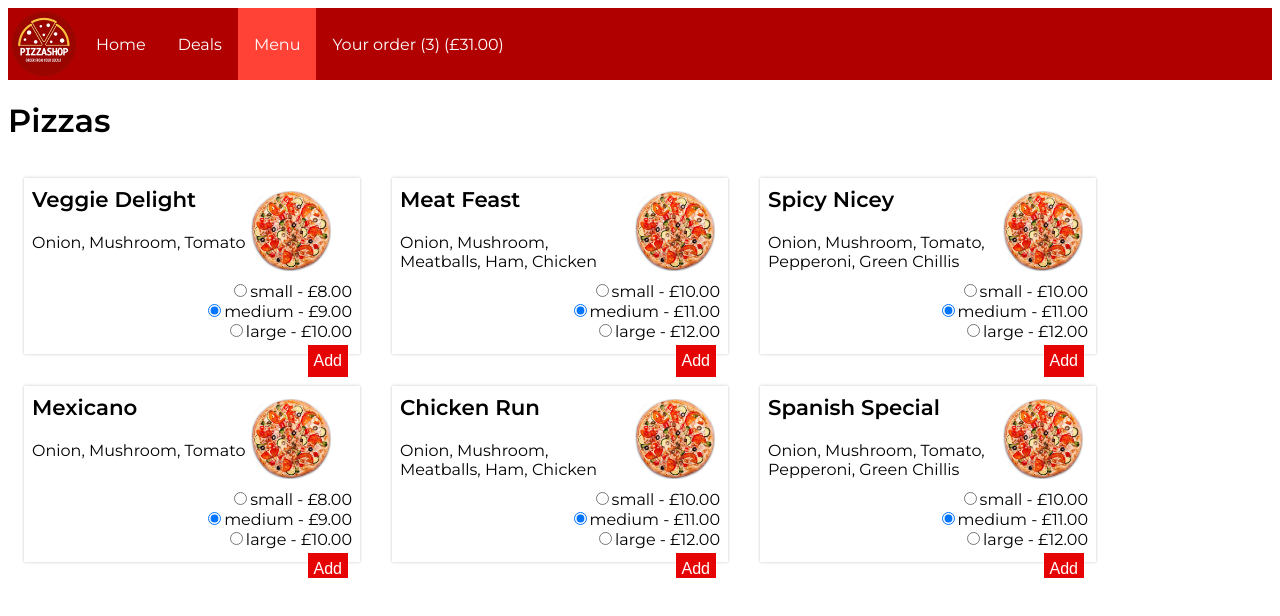
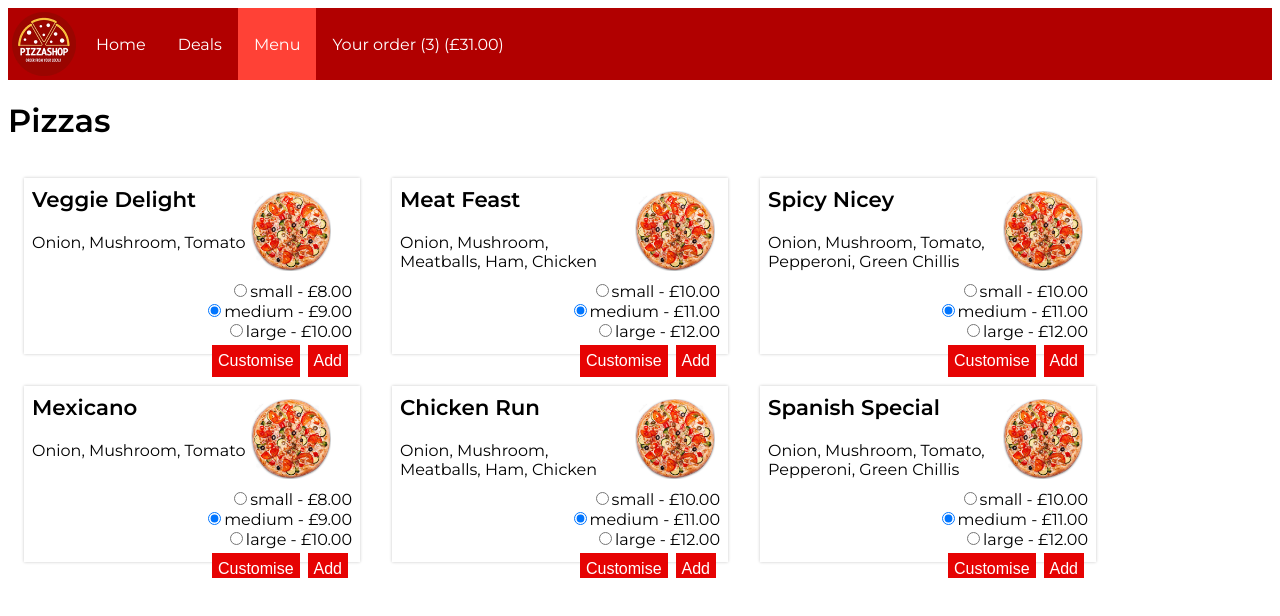
Before and after one commit to samthidny/pizza-shop, an Angular app: page /menu in a window 1280 px wide. Shown: the top 616 px of the page. Built offline with nearby package versions, Linux system fonts and the light colour scheme.

Commit message:
customise event propagation

```diff
--- a/src/app/app.module.ts
+++ b/src/app/app.module.ts
@@ -14,6 +14,7 @@ import { CustomiseComponent } from './customise.component';
 import { ToppingListComponent } from './topping-list.component';
 import { PizzaOptionComponent } from './pizza-option.component';
 import { SizePipe } from './size.pipe';
+import { CustomiseMenuItemComponent } from './pages/customise-menu-item.component';
 
 @NgModule({
   declarations: [
@@ -29,7 +30,8 @@ import { SizePipe } from './size.pipe';
     CustomiseComponent,
     ToppingListComponent,
     PizzaOptionComponent,
-    SizePipe
+    SizePipe,
+    CustomiseMenuItemComponent
   ],
   imports: [
     BrowserModule,
--- /dev/null
+++ b/src/app/pages/customise-menu-item.component.html
@@ -0,0 +1 @@
+<p>customise-menu-item works!</p>
--- /dev/null
+++ b/src/app/pages/customise-menu-item.component.ts
@@ -0,0 +1,15 @@
+import { Component, OnInit } from '@angular/core';
+
+@Component({
+  selector: 'app-customise-menu-item',
+  templateUrl: './customise-menu-item.component.html',
+  styleUrls: ['./customise-menu-item.component.less']
+})
+export class CustomiseMenuItemComponent implements OnInit {
+
+  constructor() { }
+
+  ngOnInit(): void {
+  }
+
+}
--- a/src/app/pages/menu.component.html
+++ b/src/app/pages/menu.component.html
@@ -1,2 +1,2 @@
 <h1>Pizzas</h1>
-<app-pizza-list [pizzas]=pizzas (onAddItem)="addItem($event)"></app-pizza-list>
+<app-pizza-list [pizzas]=pizzas (onAddItem)="addItem($event)" (onCustomiseItem)="customiseItem($event)"></app-pizza-list>
--- a/src/app/pages/menu.component.ts
+++ b/src/app/pages/menu.component.ts
@@ -37,4 +37,8 @@ export class MenuComponent implements OnInit {
     this.cartService.addItem(pizza);
   }
 
+  customiseItem(pizza: Pizza): void {
+    console.log('customise menu item, before adding to cart ' + pizza.name);
+  }
+
 }
--- a/src/app/pizza-item.component.html
+++ b/src/app/pizza-item.component.html
@@ -10,5 +10,6 @@
 </div>
 <div class="item-footer">
   <app-pizza-option option="size" [pizza]="pizza" (optionChange)="sizeChanged($event)"></app-pizza-option>
+  <button (click)="customiseItem()">Customise</button>
   <button (click)="addItem()">Add</button>
 </div>
--- a/src/app/pizza-item.component.ts
+++ b/src/app/pizza-item.component.ts
@@ -12,6 +12,7 @@ export class PizzaItemComponent implements OnInit {
   @Input() pizza: Pizza;
 
   @Output() onAddItem = new EventEmitter<Pizza>();
+  @Output() onCustomiseItem = new EventEmitter<Pizza>();
 
   addItem() {
     this.onAddItem.emit(this.pizza);
@@ -25,4 +26,9 @@ export class PizzaItemComponent implements OnInit {
   sizeChanged(size: PizzaSize): void {
     this.pizza.size = size;
   }
+
+  customiseItem(pizza: Pizza) {
+    console.log('Pizza Item - customise Menu Item');
+    this.onCustomiseItem.emit(this.pizza);
+  }
 }
--- a/src/app/pizza-list.component.html
+++ b/src/app/pizza-list.component.html
@@ -1,6 +1,6 @@
 <ul>
   <li *ngFor="let pizza of pizzas">
-    <app-pizza-item [pizza]=pizza (onAddItem)="addItem($event)">
+    <app-pizza-item [pizza]=pizza (onAddItem)="addItem($event)" (onCustomiseItem)="customiseItem($event)">
     </app-pizza-item>
   </li>
 </ul>
--- a/src/app/pizza-list.component.ts
+++ b/src/app/pizza-list.component.ts
@@ -11,6 +11,7 @@ export class PizzaListComponent implements OnInit {
   @Input() pizzas: [Pizza];
 
   @Output() onAddItem = new EventEmitter<Pizza>();
+  @Output() onCustomiseItem = new EventEmitter<Pizza>();
 
   constructor() { }
 
@@ -22,4 +23,9 @@ export class PizzaListComponent implements OnInit {
     this.onAddItem.emit(pizza);
   }
 
+  customiseItem(pizza: Pizza) {
+    console.log('pizza list - customise Menu Item');
+    this.onCustomiseItem.emit(pizza);
+  }
+
 }
```
Also changed, not shown: src/app/pages/customise-menu-item.component.less (added), 1 other file (tests, documents, lock files or other folders).
